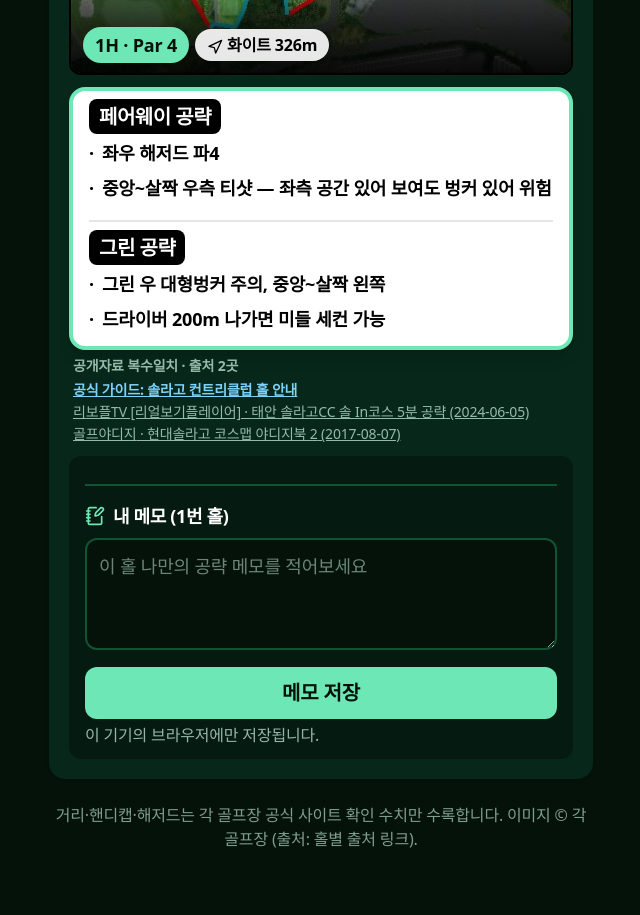
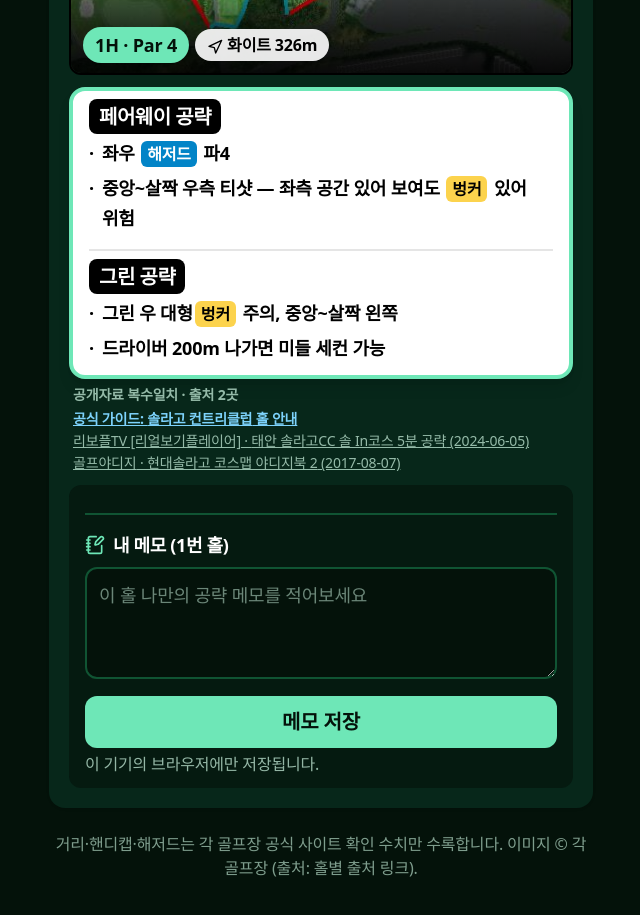
Before and after one commit to qkrwodyd100-hub/golf_swing, a Next.js app: page / in a window 1280 px wide. Shown: the part 2640-3555 px from the top of the page, without its empty margins (319-959 px from the left). Built offline with nearby package versions, Linux system fonts and the light colour scheme.

Commit message:
OB·해저드·벙커 색칩 구분(문구그대로·색만)

```diff
--- a/app/page.tsx
+++ b/app/page.tsx
@@ -1,6 +1,6 @@
 "use client";
 
-import { useEffect, useMemo, useState } from "react";
+import { useEffect, useMemo, useState, type ReactNode } from "react";
 import {
   BookOpen,
   ChevronLeft,
@@ -108,6 +108,35 @@ function splitSingle(text: string): { tee: string | null; green: string | null }
     tee: teeParts.length > 0 ? teeParts.join(" · ") : null,
     green: parts[greenIdx],
   };
+}
+
+/** OB·해저드·벙커 낱말을 색 칩으로 강조 (문구는 그대로, 색으로만 구분). */
+function hazardChips(text: string): ReactNode[] {
+  const re = /(워터\s?해저드|해저드|H\.?\s?Z|OB|오비|벙커|샌드|bunker)/gi;
+  const out: ReactNode[] = [];
+  let last = 0;
+  let m: RegExpExecArray | null;
+  let k = 0;
+  const cls = (w: string) =>
+    /^(OB|오비)$/i.test(w)
+      ? "bg-red-600 text-white"
+      : /^(벙커|샌드|bunker)$/i.test(w)
+        ? "bg-amber-300 text-black"
+        : "bg-sky-600 text-white";
+  while ((m = re.exec(text)) !== null) {
+    if (m.index > last) out.push(text.slice(last, m.index));
+    out.push(
+      <span
+        key={k++}
+        className={`mx-0.5 inline-block rounded-md px-1.5 py-px align-baseline text-base font-black ${cls(m[0])}`}
+      >
+        {m[0]}
+      </span>
+    );
+    last = m.index + m[0].length;
+  }
+  if (last < text.length) out.push(text.slice(last));
+  return out;
 }
 
 /** 불릿 분리: 문장(.) 우선, 40자 초과 장문만 ·로 추가 분리 (짧은 조각 분리 방지). */
@@ -691,15 +720,15 @@ export default function YardageBookPage() {
                       <span aria-hidden className="font-black">·</span>
                       <span>
                         <span className="font-black">좌우 해저드·OB: </span>
-                        {hole.hazards.join(" · ")}
+                        {hazardChips(hole.hazards.join(" · "))}
                       </span>
                     </li>
                   )}
                   {sections.F &&
                     toBullets(sections.F).map((b, i) => (
-                        <li key={i} className="flex gap-2 text-lg font-bold leading-relaxed">
-                          <span aria-hidden className="font-black">·</span>
-                          <span>{b}</span>
+                      <li key={i} className="flex gap-2 text-lg font-bold leading-relaxed">
+                        <span aria-hidden className="font-black">·</span>
+                        <span>{hazardChips(b)}</span>
                         </li>
                       ))}
                 </ul>
@@ -711,9 +740,9 @@ export default function YardageBookPage() {
                 {sections.G ? (
                   <ul className="mt-2 space-y-1.5">
                     {toBullets(sections.G).map((b, i) => (
-                        <li key={i} className="flex gap-2 text-lg font-bold leading-relaxed">
-                          <span aria-hidden className="font-black">·</span>
-                          <span>{b}</span>
+                      <li key={i} className="flex gap-2 text-lg font-bold leading-relaxed">
+                        <span aria-hidden className="font-black">·</span>
+                        <span>{hazardChips(b)}</span>
                         </li>
                       ))}
                   </ul>
@@ -728,7 +757,7 @@ export default function YardageBookPage() {
                       </span>
                     </h3>
                     <p className="mt-2 text-base font-bold leading-relaxed text-neutral-800">
-                      {hole.tip}
+                      {hole.tip ? hazardChips(hole.tip) : null}
                     </p>
                   </>
                 )}
```
